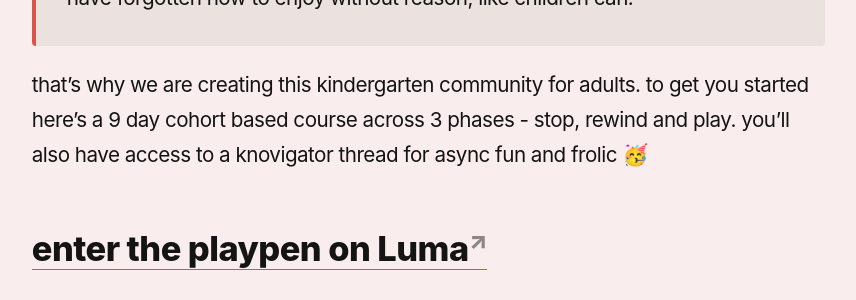
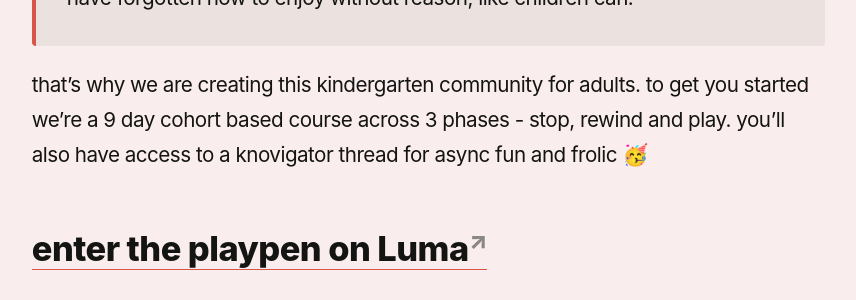
Before and after one commit to reddy2go/redgarden, a Jekyll site: the page built from _notes/playpen.md, in a window 1280 px wide and 900 px high, scrolled down 671 px. Shown: the part 188-488 px from the top of the window, without its empty margins (45-901 px from the left). Built offline with Jekyll 4.4.1, drawn with Linux system fonts in a browser that asks for light colours; some web fonts are replaced; Markdown is read by kramdown in place of the engine named in the settings.

Commit message:
auto commit

```diff
--- a/_notes/playpen.md
+++ b/_notes/playpen.md
@@ -8,7 +8,7 @@
 
 > joy is our default state of mind. period. and play is the way to get there. but we have forgotten how to enjoy without reason, like children can.
 
-that’s why we are creating this kindergarten community for adults. to get you started here’s a 9 day cohort based course across 3 phases - stop, rewind and play. you’ll also have access to a knovigator thread for async fun and frolic 🥳
+that’s why we are creating this kindergarten community for adults. to get you started we're  a 9 day cohort based course across 3 phases - stop, rewind and play. you’ll also have access to a knovigator thread for async fun and frolic 🥳
 
 ### [enter the playpen on Luma](https://lu.ma/community/com-bTQQ4bGoEThBj51)
 
```
